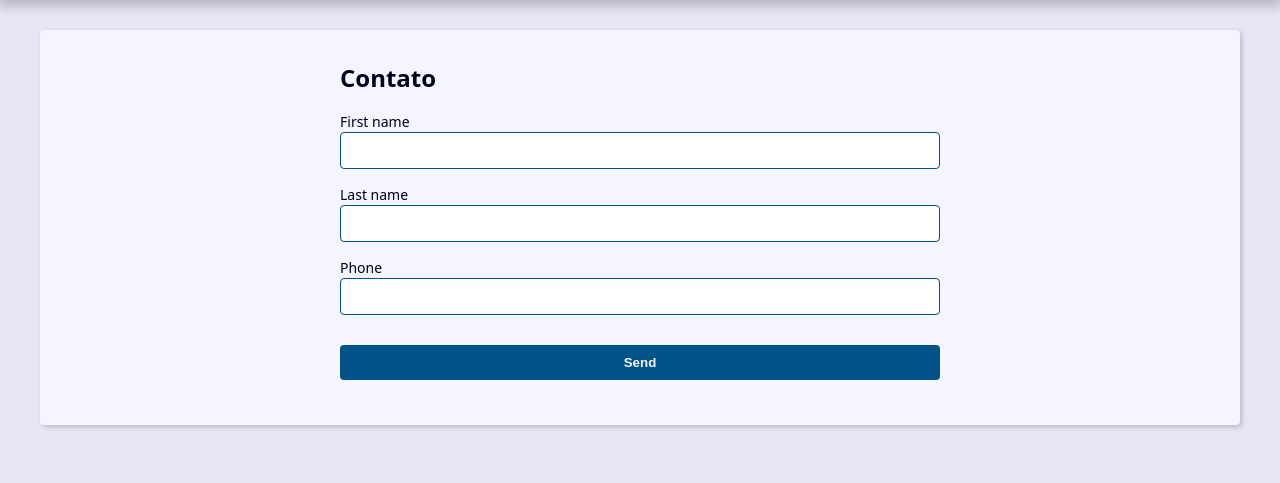
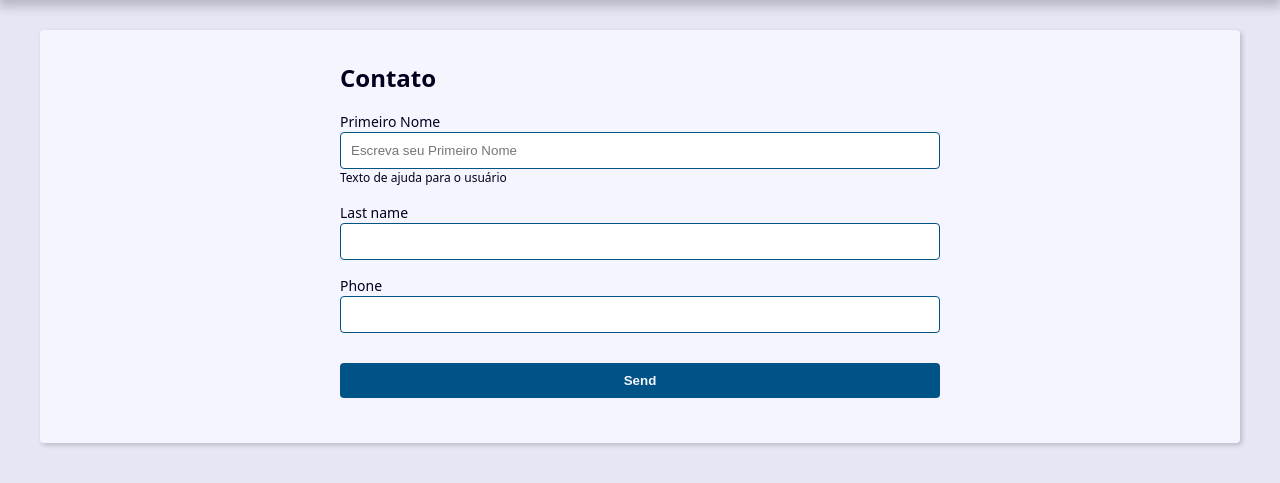
Before and after one commit to AnaVSSCaldeira/agenda, a Django app: page /contact/create/ in a window 1280 px wide. Shown: the part 239-722 px from the top of the page. Run offline with Django 4.2, Linux system fonts and the light colour scheme.

Commit message:
small changes in form fields

```diff
--- /dev/null
+++ b/contact/forms.py
@@ -0,0 +1,51 @@
+from django import forms
+from django.core.exceptions import ValidationError
+from contact.models import Contact
+
+class ContactForm(forms.ModelForm):
+    first_name = forms.CharField(
+        widget=forms.TextInput(
+            attrs={
+            'class': 'class-a class-b',
+            'placeholder': 'Escreva seu Primeiro Nome',
+            }
+        ),
+        label='Primeiro Nome',
+        help_text='Texto de ajuda para o usuário',
+    )
+
+    def __ini__(self, *args, **kwargs):
+        super().__init__(*args, **kwargs)
+
+        # self.fields['first_name'].widget.attrs.update({
+        #     'class': 'class-a class-b',
+        #     'placeholder': 'Primeiro Nome',
+        # })
+
+    class Meta:
+        model = Contact
+        fields = (
+            'first_name',
+            'last_name',
+            'phone',
+        )
+        # Pode mexer do widgets aqui, no __init__ ou criar uma classe própria!
+        # widgets = {
+        #     'first_name': forms.TextInput(
+        #         attrs={
+        #             'class': 'class-a class-b',
+        #             'placeholder': 'Escreva seu primeiro nome'
+        #         }
+        #     )
+        # }
+
+    def clean(self):
+        cleaned_data = self.cleaned_data
+        self.add_error(
+            'first_name',
+            ValidationError(
+                'MENSAGEM DE ERRO',
+                code='invalid'
+            )
+        )
+        return super().clean()
--- a/contact/templates/contact/create.html
+++ b/contact/templates/contact/create.html
@@ -18,6 +18,11 @@
                 <label for="{{ field.id_for_label }}">{{ field.label }}</label>
                 {{ field }}
                 {{ field.errors }}
+
+                {% if field.help_text %}
+                    <p class="help-text">{{ field.help_text }}</p>
+                {% endif %}
+
                 <!-- <input type="text" name="first_name" maxlength="255" id="id_first_name"> -->
             </div>
             {% endfor %}
--- a/contact/views/contact_forms.py
+++ b/contact/views/contact_forms.py
@@ -1,29 +1,6 @@
-from typing import Any
 from django.shortcuts import render, get_object_or_404, redirect
-from django import forms
-from django.core.exceptions import ValidationError
-from contact.models import Contact
 from django.http import Http404
-
-class ContactForm(forms.ModelForm):
-    class Meta:
-        model = Contact
-        fields = (
-            'first_name',
-            'last_name',
-            'phone',
-        )
-
-    def clean(self):
-        cleaned_data = self.cleaned_data
-        self.add_error(
-            'first_name',
-            ValidationError(
-                'MENSAGEM DE ERRO',
-                code='invalid'
-            )
-        )
-        return super().clean()
+from contact.forms import ContactForm
 
 def create(request):
     if request.method == 'POST':
```
